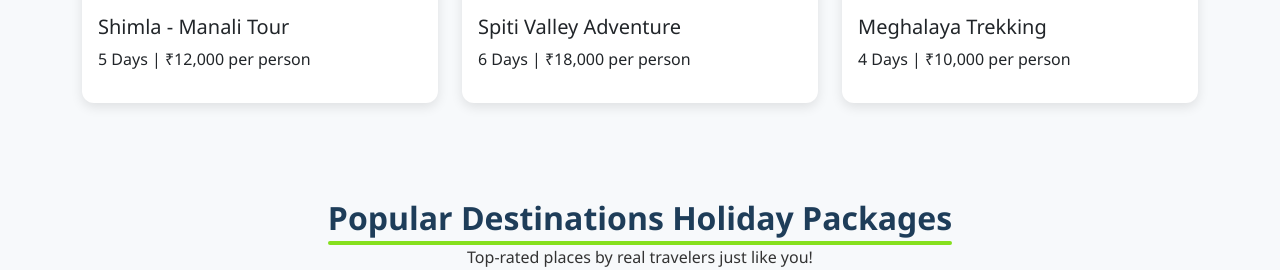
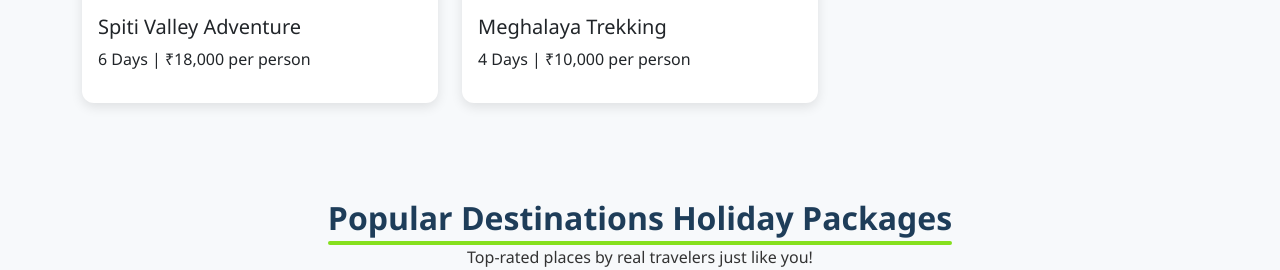
Before and after one commit to Dishangohil/Youthadvanture, a Flask app: page / in a window 1280 px wide. Shown: the part 1244-1514 px from the top of the page. Run offline with Flask 3, Linux system fonts and the light colour scheme.

Commit message:
Update index.html

```diff
--- a/templates/index.html
+++ b/templates/index.html
@@ -312,15 +312,7 @@
     <p>Book now and reserve your spot with our early-bird prices!</p>
   </div>
   <div class="row g-4">
-    <div class="col-md-4">
-      <div class="card tour-card">
-        <img src="{{ url_for('static', filename='images/meghalaya.jpg') }}" class="card-img-top">
-        <div class="card-body">
-          <h5 class="card-title">Shimla - Manali Tour</h5>
-          <p>5 Days | ₹12,000 per person</p>
-        </div>
-      </div>
-    </div>
+
     <div class="col-md-4">
       <div class="card tour-card">
         <img src="{{ url_for('static', filename='images/shimla-manali.jpg') }}" class="card-img-top">
```
